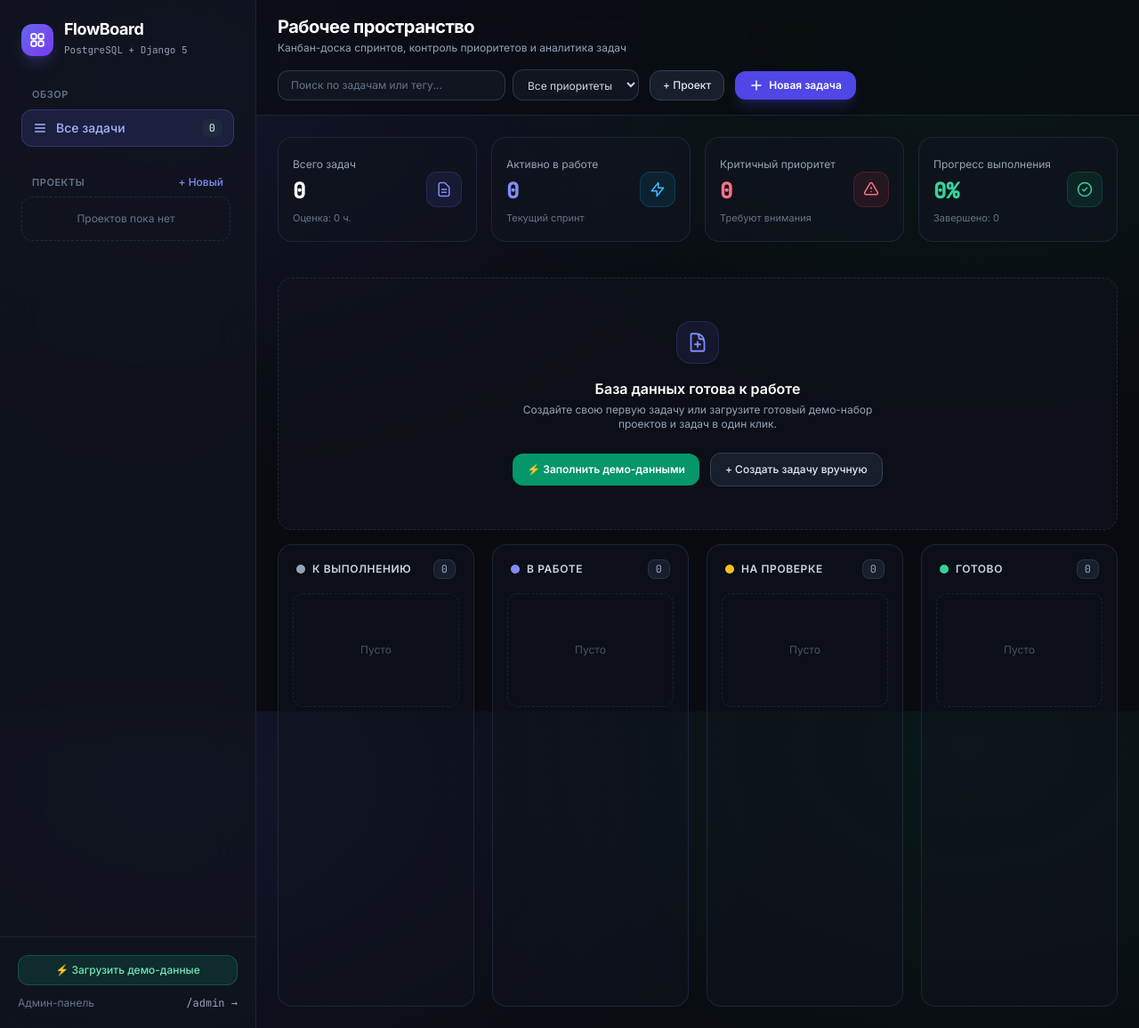
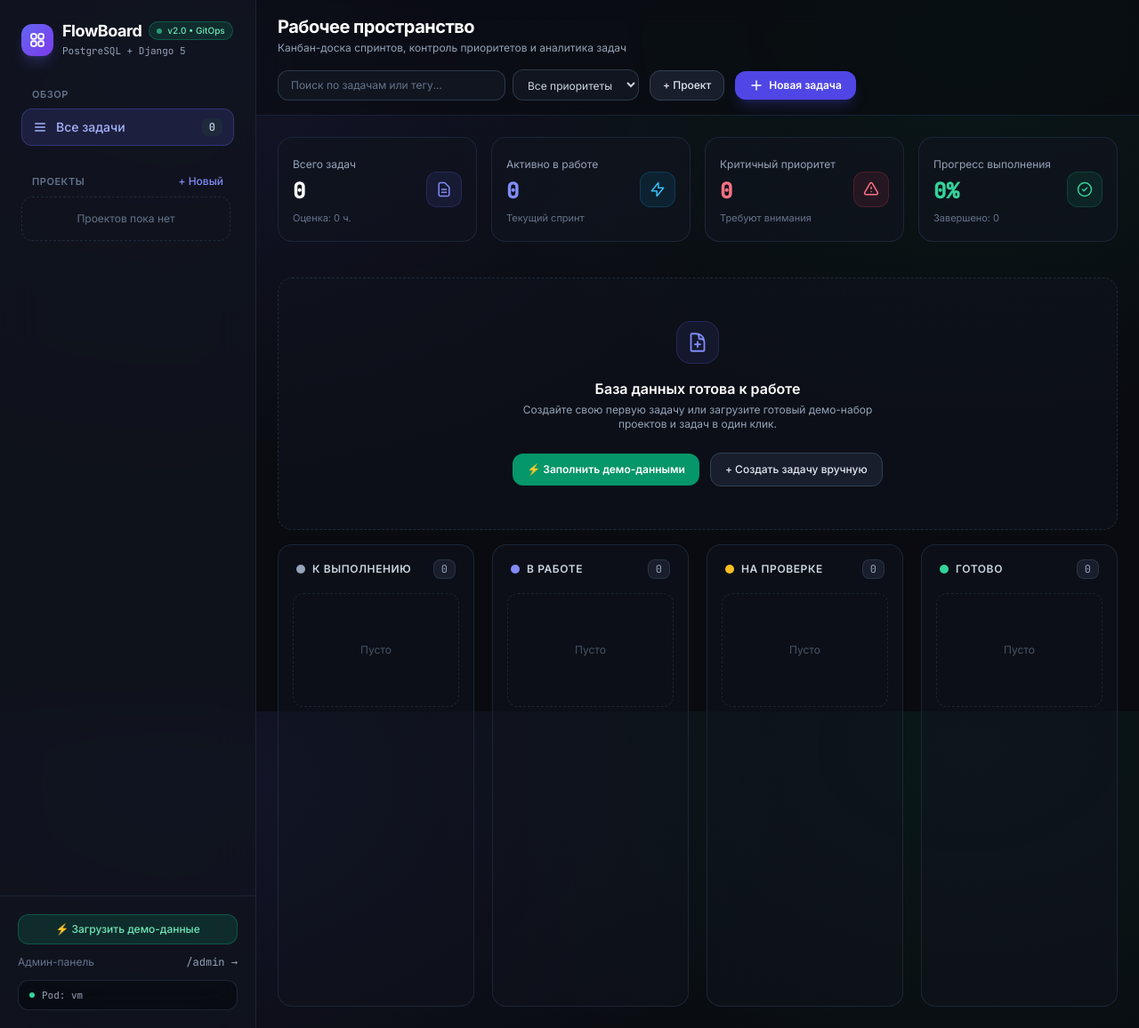
Before and after one commit to selfzet812/testdjng, a Django app: page / in a window 1280 px wide. Shown: the whole page at 89% size. Run offline with Django 5.2, Linux system fonts and the light colour scheme; data that the repository does not hold is empty; some libraries are stand-ins or nearby versions.

Commit message:
update v1.0

```diff
--- a/board/views.py
+++ b/board/views.py
@@ -1,3 +1,4 @@
+import socket
 from datetime import date, timedelta
 
 from django.contrib import messages
@@ -97,6 +98,8 @@ def dashboard(request):
         "status_choices": Task.Status.choices,
         "priority_choices": Task.Priority.choices,
         "color_choices": Project.COLOR_CHOICES,
+        "app_version": "v2.0 • GitOps",
+        "pod_name": socket.gethostname(),
         "stats": {
             "total": total_count,
             "done": done_count,
--- a/templates/board/dashboard.html
+++ b/templates/board/dashboard.html
@@ -7,15 +7,21 @@
         <div class="p-6">
             <!-- Brand -->
             <div class="flex items-center justify-between mb-8">
-                <a href="{% url 'board:dashboard' %}" class="flex items-center gap-3 group">
-                    <div class="w-9 h-9 rounded-xl bg-gradient-to-br from-indigo-500 to-violet-600 flex items-center justify-center shadow-lg shadow-indigo-500/25 group-hover:scale-105 transition">
+                <a href="{% url 'board:dashboard' %}" class="flex items-center gap-2.5 group min-w-0">
+                    <div class="w-9 h-9 shrink-0 rounded-xl bg-gradient-to-br from-indigo-500 to-violet-600 flex items-center justify-center shadow-lg shadow-indigo-500/25 group-hover:scale-105 transition">
                         <svg class="w-5 h-5 text-white" fill="none" stroke="currentColor" stroke-width="2.2" viewBox="0 0 24 24">
                             <path stroke-linecap="round" stroke-linejoin="round" d="M3.75 6A2.25 2.25 0 016 3.75h2.25A2.25 2.25 0 0110.5 6v2.25a2.25 2.25 0 01-2.25 2.25H6a2.25 2.25 0 01-2.25-2.25V6zM3.75 15.75A2.25 2.25 0 016 13.5h2.25a2.25 2.25 0 012.25 2.25V18a2.25 2.25 0 01-2.25 2.25H6A2.25 2.25 0 013.75 18v-2.25zM13.5 6a2.25 2.25 0 012.25-2.25H18A2.25 2.25 0 0120.25 6v2.25A2.25 2.25 0 0118 10.5h-2.25a2.25 2.25 0 01-2.25-2.25V6zM13.5 15.75a2.25 2.25 0 012.25-2.25H18a2.25 2.25 0 012.25 2.25V18A2.25 2.25 0 0118 20.25h-2.25A2.25 2.25 0 0113.5 18v-2.25z"/>
                         </svg>
                     </div>
-                    <div>
-                        <span class="font-bold text-lg tracking-tight text-white block leading-none">FlowBoard</span>
-                        <span class="text-[11px] font-mono text-slate-400">PostgreSQL + Django 5</span>
+                    <div class="min-w-0">
+                        <div class="flex items-center gap-2">
+                            <span class="font-bold text-lg tracking-tight text-white leading-none">FlowBoard</span>
+                            <span class="inline-flex items-center gap-1.5 px-2 py-0.5 rounded-full text-[10px] font-medium bg-emerald-500/15 text-emerald-300 border border-emerald-500/30 whitespace-nowrap">
+                                <span class="w-1.5 h-1.5 rounded-full bg-emerald-400 animate-pulse"></span>
+                                {{ app_version }}
+                            </span>
+                        </div>
+                        <span class="text-[11px] font-mono text-slate-400 block mt-1">PostgreSQL + Django 5</span>
                     </div>
                 </a>
             </div>
@@ -88,6 +94,10 @@
             <div class="flex items-center justify-between text-xs text-slate-500">
                 <span>Админ-панель</span>
                 <a href="/admin/" class="font-mono text-slate-400 hover:text-indigo-400 transition">/admin &rarr;</a>
+            </div>
+            <div class="px-3 py-2 rounded-xl bg-surface-900/70 border border-slate-800/90 text-[11px] font-mono text-slate-400 flex items-center gap-2" title="Pod: {{ pod_name }}">
+                <span class="w-1.5 h-1.5 rounded-full bg-emerald-400 shrink-0"></span>
+                <span class="truncate">Pod: {{ pod_name }}</span>
             </div>
         </div>
     </aside>
```
